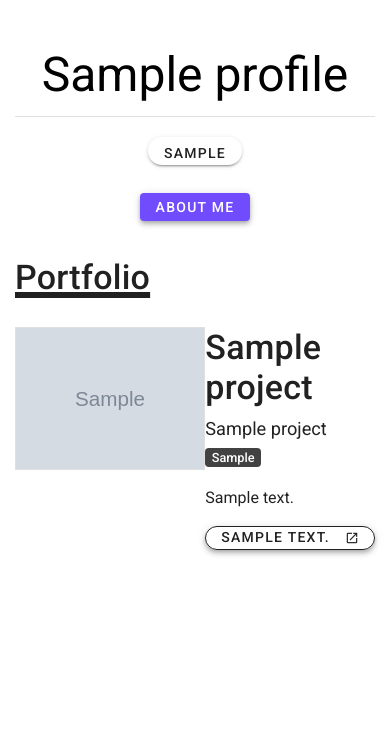
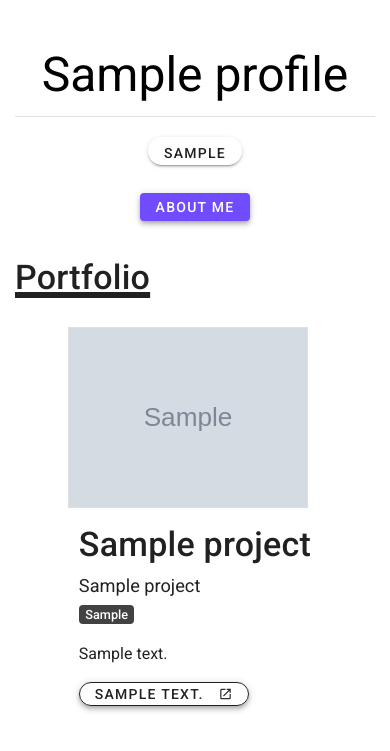
Before and after one commit to GuiFV/guilsportfolio, a Django app: page / in a window 390 px wide. Shown: the top 751 px of the page. Run offline with Django 3.2, Linux system fonts and the light colour scheme; tables that the repository leaves empty hold one stand-in row (values such as "Sample post"); grey boxes marked "Sample" are stand-in pictures; some libraries are stand-ins or nearby versions.

Commit message:
updated project images to stack on top of text for mobile screensize

```diff
--- a/guilsportfolio/core/templates/index.html
+++ b/guilsportfolio/core/templates/index.html
@@ -40,7 +40,7 @@
         {% if project.show %}
             <div class="row project-row">
                 <div class="col">
-                    <div class="media">
+                    <div class="media flex-column flex-md-row align-items-center">
                         {% if project.link %}
                             <a href="{{ project.link }}" target="_blank">
                                 <img loading="lazy" class="img-fluid img-frame border" height="240px" width="240px" src="{{ project.image }}" alt="image of project '{{ project.title }}'">
@@ -48,7 +48,7 @@
                         {% else %}
                             <img loading="lazy" class="img-fluid img-frame border" height="240px" width="240px" src="{{ project.image }}" alt="image of project '{{ project.title }}'">
                         {% endif %}
-                        <div class="media-body">
+                        <div class="media-body mt-3 mt-md-0 ml-md-4">
                             <h4 class="mt-0"><b>{{ project.title }}</b></h4>
                             <p class="subtitle">{{ project.subtitle }}<br>
                                 {% for tech in project.technologies.all %}
```
